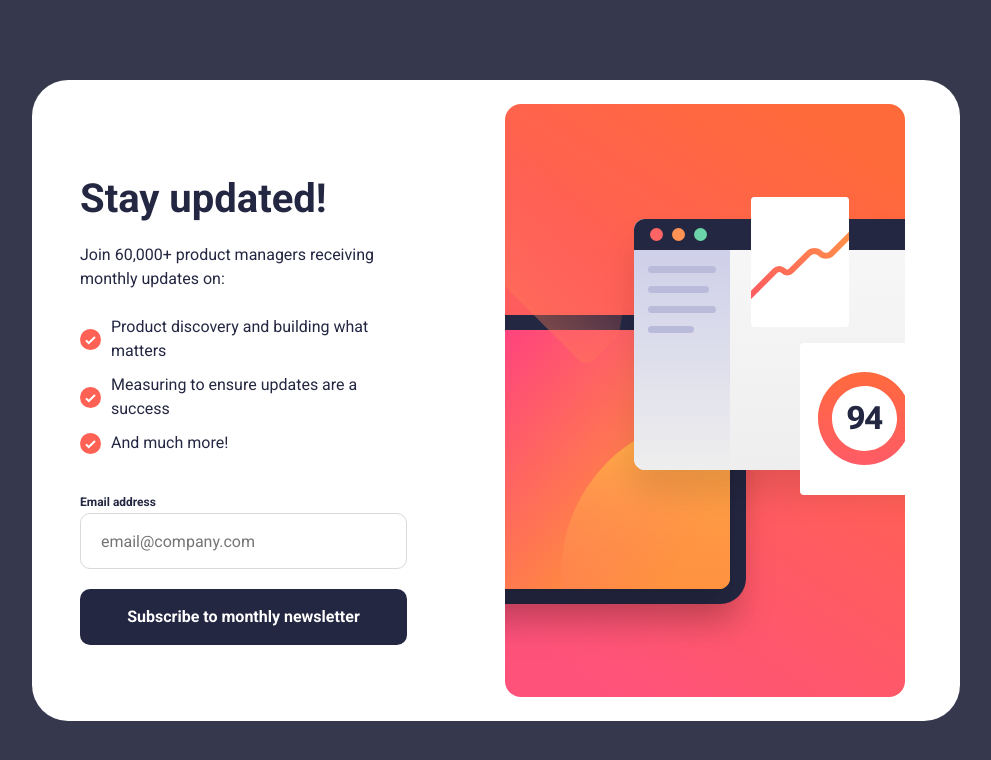
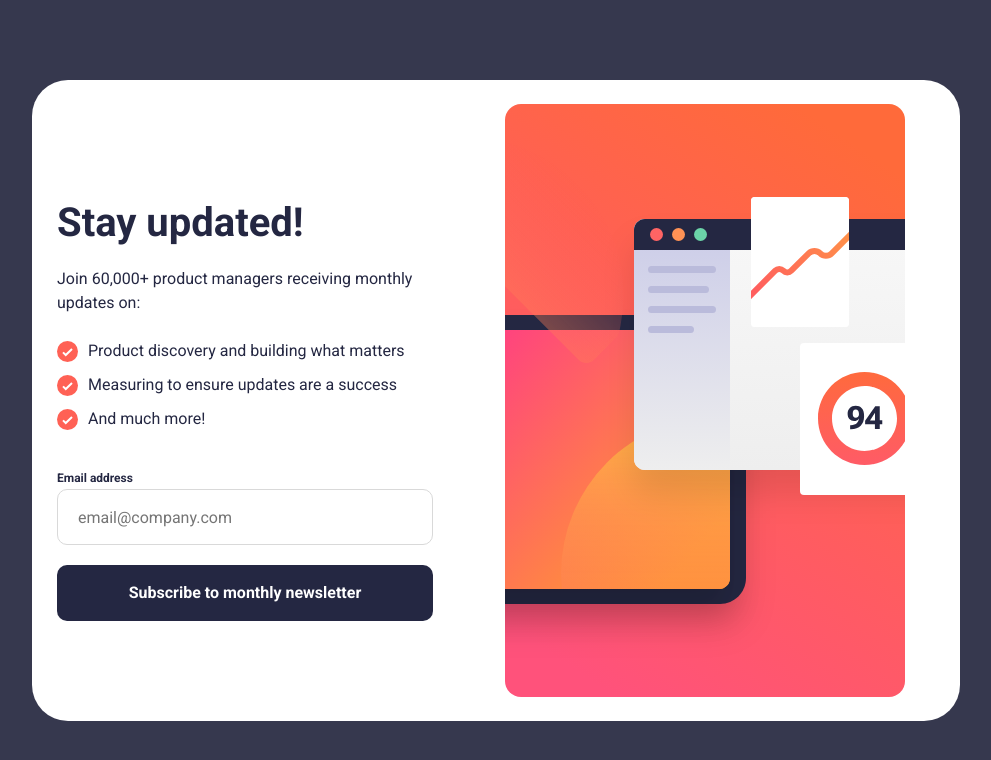
Before and after one commit to mayor-creator/news_letter_app_component, a React (Vite) app: page / in a window 1280 px wide. Shown: the top 760 px of the page, without its empty margins (144-1135 px from the left). Built offline with nearby package versions, Linux system fonts and the light colour scheme.

Commit message:
add error message style properties. fix the button and input width for desktop view

```diff
--- a/src/sass/components/_mainpage.scss
+++ b/src/sass/components/_mainpage.scss
@@ -36,6 +36,10 @@ input {
   height: f.rem(56);
   width: f.rem(327);
   @include m.input;
+
+  @include b.breakpoint(medium) {
+    width: f.rem(376);
+  }
 }
 
 input:hover {
@@ -50,6 +54,10 @@ button {
   font-size: f.rem(16) !important;
   font-weight: v.$font-bold !important;
   @include m.button;
+
+  @include b.breakpoint(medium) {
+    width: f.rem(376);
+  }
 }
 
 button:hover {
@@ -100,6 +108,11 @@ button:hover {
   font-weight: v.$font-bold;
 }
 
+.error-message-input {
+  color: var(--color-vermellion);
+  border: 1px solid #FF6155;
+}
+
 .flex-parent-container {
   @include b.breakpoint(medium) {
     display: flex;
@@ -133,5 +146,4 @@ button:hover {
   @include b.breakpoint(medium) {
     grid-area: 1 / 2 / 2 / 3;
   }
-
 }
```
